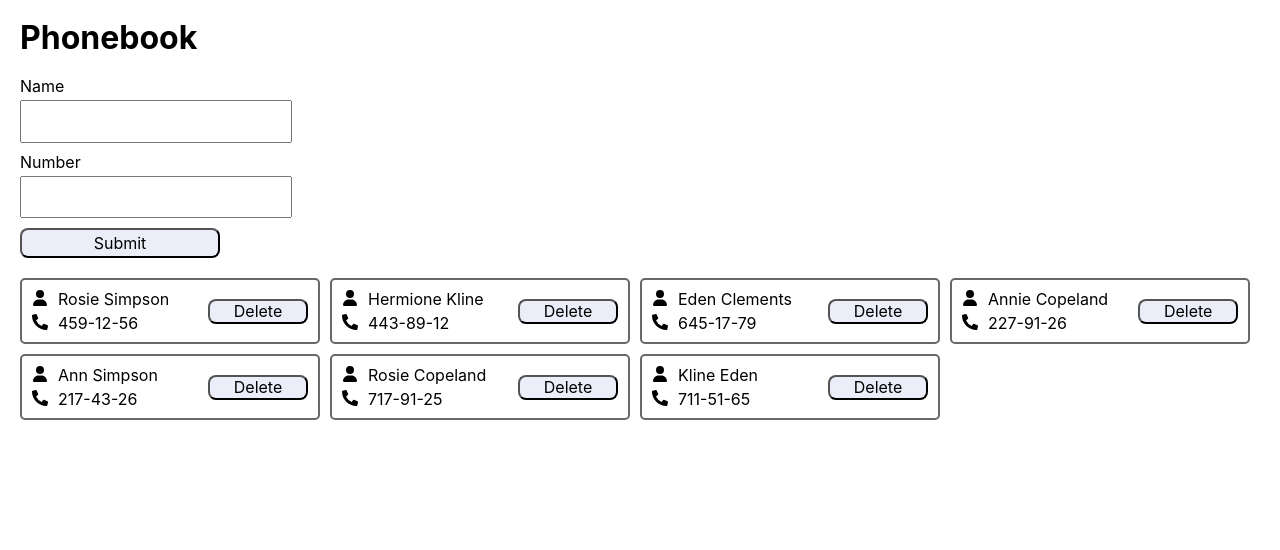
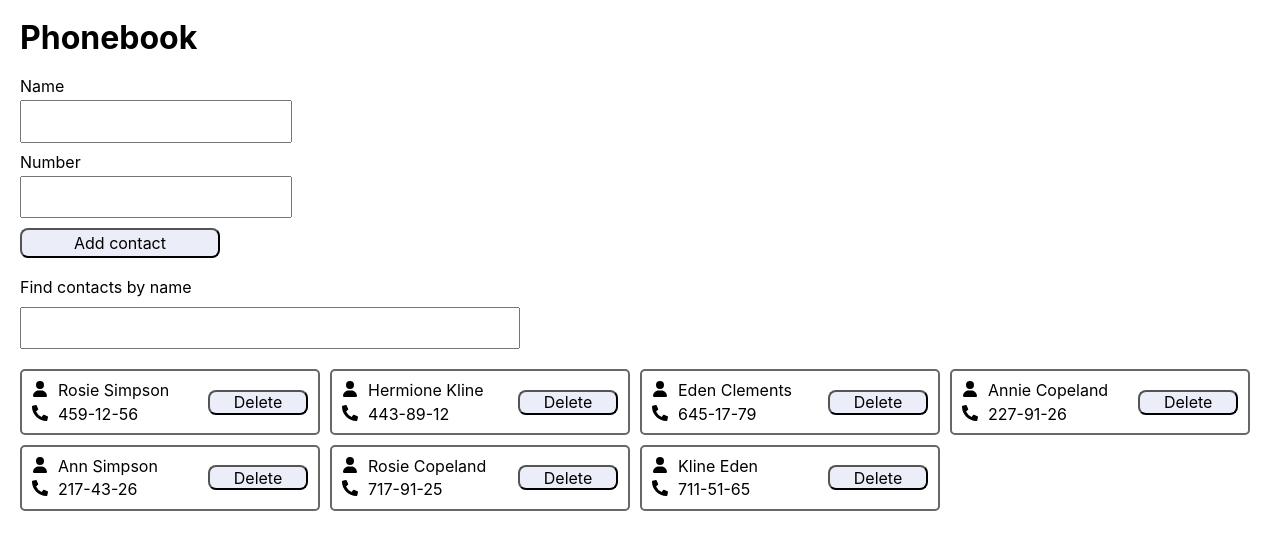
Before and after one commit to MarginTrader1/goit-react-hw-03, a React (Vite) app: page / in a window 1280 px wide. Shown: the top 550 px of the page. Built offline with nearby package versions, Linux system fonts and the light colour scheme.

Commit message:
сделал ДЗ

```diff
--- a/src/components/App/App.jsx
+++ b/src/components/App/App.jsx
@@ -1,8 +1,9 @@
 import { useEffect, useState } from "react";
 import ContactForm from "../ContactForm/ContactForm";
 import ContactList from "../ContactList/ContactList";
+import SearchBox from "../SearchBox/SearchBox";
 
-import css from './App.module.css'
+import css from "./App.module.css";
 
 //начальный стейт
 const initialContacts = [
@@ -26,10 +27,21 @@ const getContacts = () => {
 
 const App = () => {
   const [state, setState] = useState(getContacts); //начальные контакты
+  const [searchFilter, setSearchFilter] = useState(""); //начальний фильтр
 
   // добавление контакта
   const addContact = (contact) => {
-    setState([...state, contact]);
+    //проверка на наличиe контакта
+    let existWord = state.some(
+      (object) => object.name.toLowerCase() === contact.name.toLowerCase()
+    ); //проверяем контакт через метод some() (true/false)
+
+    if (existWord) {
+      alert(`${contact.name} is already in contacts.`);
+      return; // паттерн "раннее возвращение" через return
+    } else {
+      setState([...state, contact]);
+    }
   };
 
   //удаление контакта
@@ -37,16 +49,27 @@ const App = () => {
     setState(state.filter((item) => item.id !== id)); //фильтрация стейта по id
   };
 
+  //поиск контакта
+  const searchContact = (value) => {
+    setSearchFilter(value);
+  };
+
   //добавление в локал сторедж
   useEffect(() => {
     localStorage.setItem("contacts", JSON.stringify(state));
   }, [state]);
 
+  //фильтруем cтейт по значению filter
+  let filteredData = state.filter((item) =>
+    item.name.toLowerCase().includes(searchFilter.toLowerCase())
+  );
+
   return (
     <div className={css.container}>
       <h1>Phonebook</h1>
       <ContactForm addContact={addContact} />
-      <ContactList contacts={state} deleteContact={deleteContact} />
+      <SearchBox search={searchContact} />
+      <ContactList contacts={filteredData} deleteContact={deleteContact} />
     </div>
   );
 };
--- a/src/components/ContactForm/ContactForm.jsx
+++ b/src/components/ContactForm/ContactForm.jsx
@@ -36,8 +36,8 @@ const ContactForm = ({ addContact }) => {
   const numberFieldId = useId();
 
   const submit = (values, actions) => {
+    //добавляем контакт
     addContact({
-      //добавляем контакт
       id: nanoid(),
       ...values,
     });
@@ -80,7 +80,7 @@ const ContactForm = ({ addContact }) => {
           </div>
         </div>
         <button type="submit" className={css.button}>
-          Submit
+          Add contact
         </button>
       </Form>
     </Formik>
--- a/src/components/ContactForm/ContactForm.module.css
+++ b/src/components/ContactForm/ContactForm.module.css
@@ -26,16 +26,9 @@ form {
 }
 
 .button {
-
   width: 200px;
   height: 30px;
   border-radius: 8px;
   background-color: #3f51b51a;
   cursor: pointer;
 }
-
-.spanText {
-  display: flex;
-  align-items: center;
-  width: 50px;
-}
--- a/src/components/SearchBox/SearchBox.jsx
+++ b/src/components/SearchBox/SearchBox.jsx
@@ -0,0 +1,19 @@
+import css from "./SearchBox.module.css";
+import { useId } from "react";
+
+const SearchBox = ({ search }) => {
+  const handleChange = (evt) => {
+    search(evt.target.value);
+  };
+
+  const searchFieldId = useId();
+
+  return (
+    <div className={css.input}>
+      <label htmlFor={searchFieldId}>Find contacts by name</label>
+      <input type="text" id={searchFieldId} onChange={handleChange} />
+    </div>
+  );
+};
+
+export default SearchBox;
--- /dev/null
+++ b/src/components/SearchBox/SearchBox.module.css
@@ -0,0 +1,11 @@
+.input {
+  max-width: 500px;
+  display: flex;
+  flex-direction: column;
+  gap: 10px;
+}
+
+.input > input {
+  min-width: 300px;
+  padding: 10px;
+}
```
